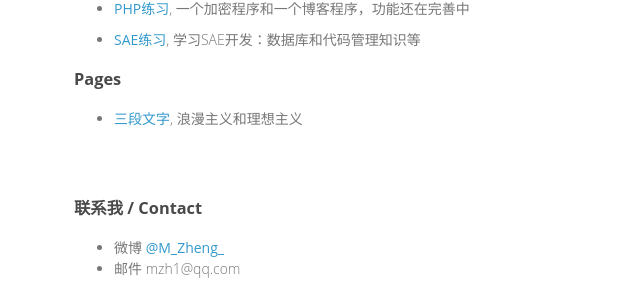
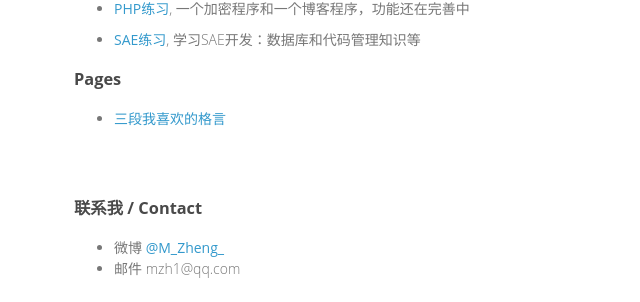
Before and after one commit to river0101/gitblog, a Jekyll site: the page index.html, which Jekyll copies as it is, in a window 1280 px wide. Shown: the part 485-787 px from the top of the page, without its empty margins (316-956 px from the left). Built offline with Jekyll 4.4.1, drawn with Linux system fonts in a browser that asks for light colours.

Commit message:
Update index.html
少谈些主义。

```diff
--- a/index.html
+++ b/index.html
@@ -37,7 +37,7 @@
 	 	</ul>
 
 	 	<h3>Pages</h3> <ul class="articleList">
-	 	<li><a href="/motto.html" target="_blank">三段文字</a>, 浪漫主义和理想主义</li>
+	 	<li><a href="/motto.html" target="_blank">三段我喜欢的格言</a></li>
 	 	</ul>
 	</section>
 
```
